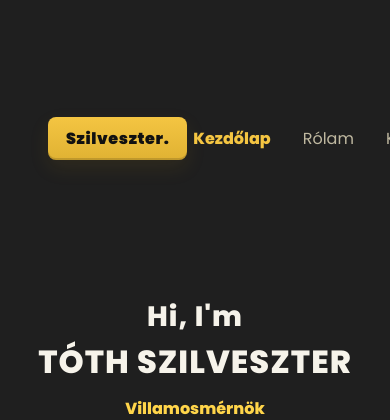
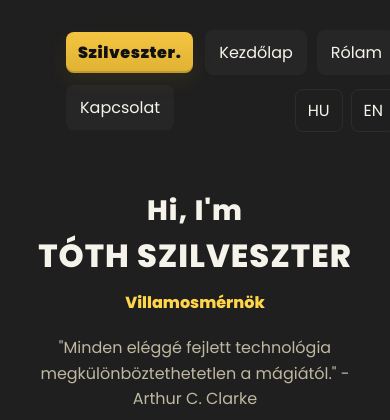
Before and after one commit to szilve60/resume, a Django app: page /hu/ in a window 390 px wide; the page is wider, and only the part inside the window is pictured. Shown: the top 420 px of that part. Run offline with Django 4.2, Linux system fonts and the light colour scheme; data comes from the database, SQL or seed files in the repository; data that the repository does not hold is empty.

Commit message:
Mobile header: two-row layout (brand+Home+About on top; Contact + HU/EN on bottom) and styles

```diff
--- a/resume/static/css/style.css
+++ b/resume/static/css/style.css
@@ -109,6 +109,15 @@ main{display:block}
   .mobile-link:hover{background:rgba(255,255,255,0.06)}
   .mobile-lang{display:flex;gap:8px;margin-top:6px}
   .mobile-lang-link{padding:8px 12px;border-radius:8px;border:1px solid rgba(255,255,255,0.06);background:transparent;color:var(--text);text-decoration:none}
+  /* hide the desktop header-right on small screens to avoid duplication */
+  .header-right{display:none}
+  /* hide original brand and use mobile brand in the first row */
+  .header-left .brand{display:none}
+  .mobile-row{display:flex;align-items:center;justify-content:space-between;gap:12px}
+  .mobile-row-top .mobile-top-links{display:flex;gap:10px;align-items:center}
+  .mobile-row-bottom{display:flex;align-items:center;justify-content:space-between}
+  .mobile-brand{padding:8px 12px;font-size:16px}
+  .mobile-bottom-links{display:flex;align-items:center}
 }
 
 /* Skill card styles (moved here to ensure correct loading order) */
--- a/resume/templates/base.html
+++ b/resume/templates/base.html
@@ -30,14 +30,23 @@
     <a href="{% url 'home_en' %}" class="nav-link small">EN</a>
   </nav>
 
-  <!-- Mobile: links under brand -->
+  <!-- Mobile: two-row links under brand -->
   <div class="mobile-brand-links" aria-hidden="false">
+    <div class="mobile-row mobile-row-top">
+      <a class="brand mobile-brand" href="/">Szilveszter.</a>
+      <div class="mobile-top-links">
         <a class="mobile-link" href="/">{% if is_en %}Home{% else %}Kezdőlap{% endif %}</a>
         <a class="mobile-link" href="{% if request.resolver_match.url_name == 'home' or request.resolver_match.url_name == 'home_en' or request.resolver_match.url_name == 'home_hu' %}#about{% else %}{% if is_en %}{% url 'home_en' %}{% elif is_hu %}{% url 'home_hu' %}{% else %}{% url 'home' %}{% endif %}#about{% endif %}">{% if is_en %}About{% else %}Rólam{% endif %}</a>
+      </div>
+    </div>
+    <div class="mobile-row mobile-row-bottom">
+      <div class="mobile-bottom-links">
         <a class="mobile-link" href="{% url 'contact' %}">{% if is_en %}Contact{% else %}Kapcsolat{% endif %}</a>
+      </div>
       <div class="mobile-lang">
         <a class="mobile-lang-link" href="{% url 'home_hu' %}">HU</a>
         <a class="mobile-lang-link" href="{% url 'home_en' %}">EN</a>
+      </div>
     </div>
   </div>
 </header>
```
Lines whose indentation alone changed are shown as unchanged.
